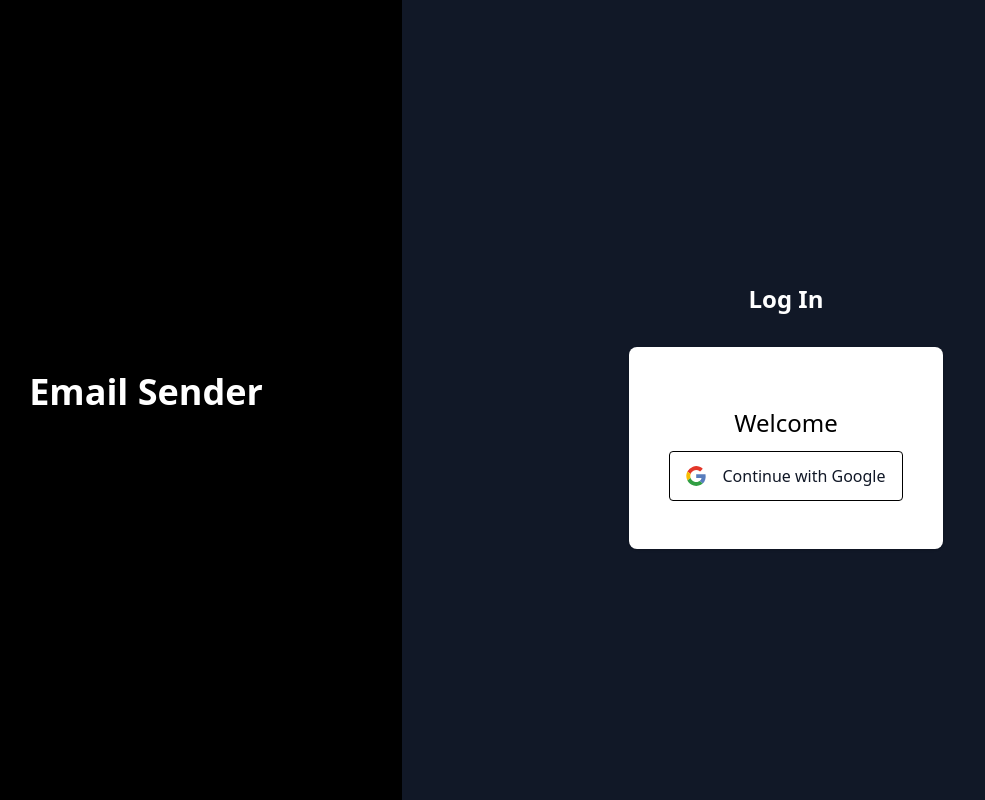
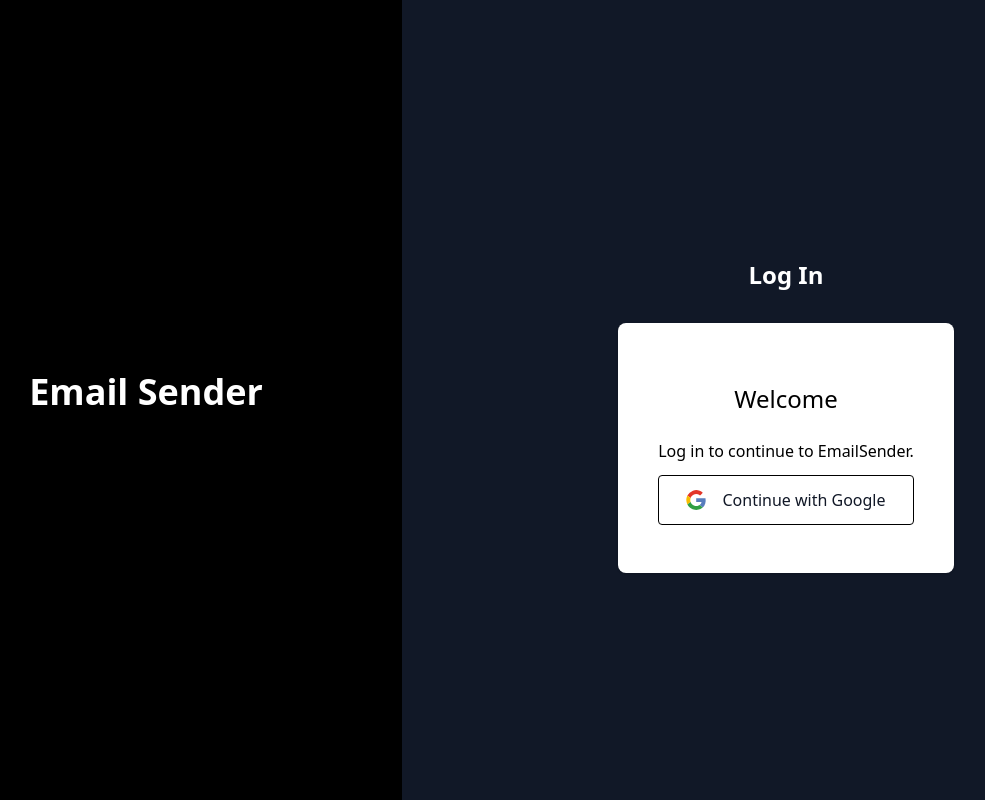
Before and after one commit to vikasu16/email-sender, a React (Vite) app: page / in a window 1280 px wide. Shown: the whole page, without its empty margins (110-1095 px from the left). Built offline with nearby package versions, Linux system fonts and the light colour scheme.

Commit message:
Added a new text on login page

```diff
--- a/src/components/signin.jsx
+++ b/src/components/signin.jsx
@@ -38,6 +38,7 @@
                 </div>
                 <div className="bg-white py-12 px-10 shadow sm:rounded-lg sm:px-10 text-center">
                     <h5 className="py-3 text-2xl">Welcome</h5>
+                    <h5 className="py-3">Log in to continue to EmailSender.</h5>
                     <button className="w-full flex justify-center items-center gap-2 py-3 px-4 border border-black rounded font-light text-md text-gray-900 hover:bg-gray-200 focus:outline-none focus:ring-2 " onClick = { () => authenicate() }>
                         <img src={GoogleIcon} className="w-5 h-5 mr-2" />
                         Continue with Google
```
